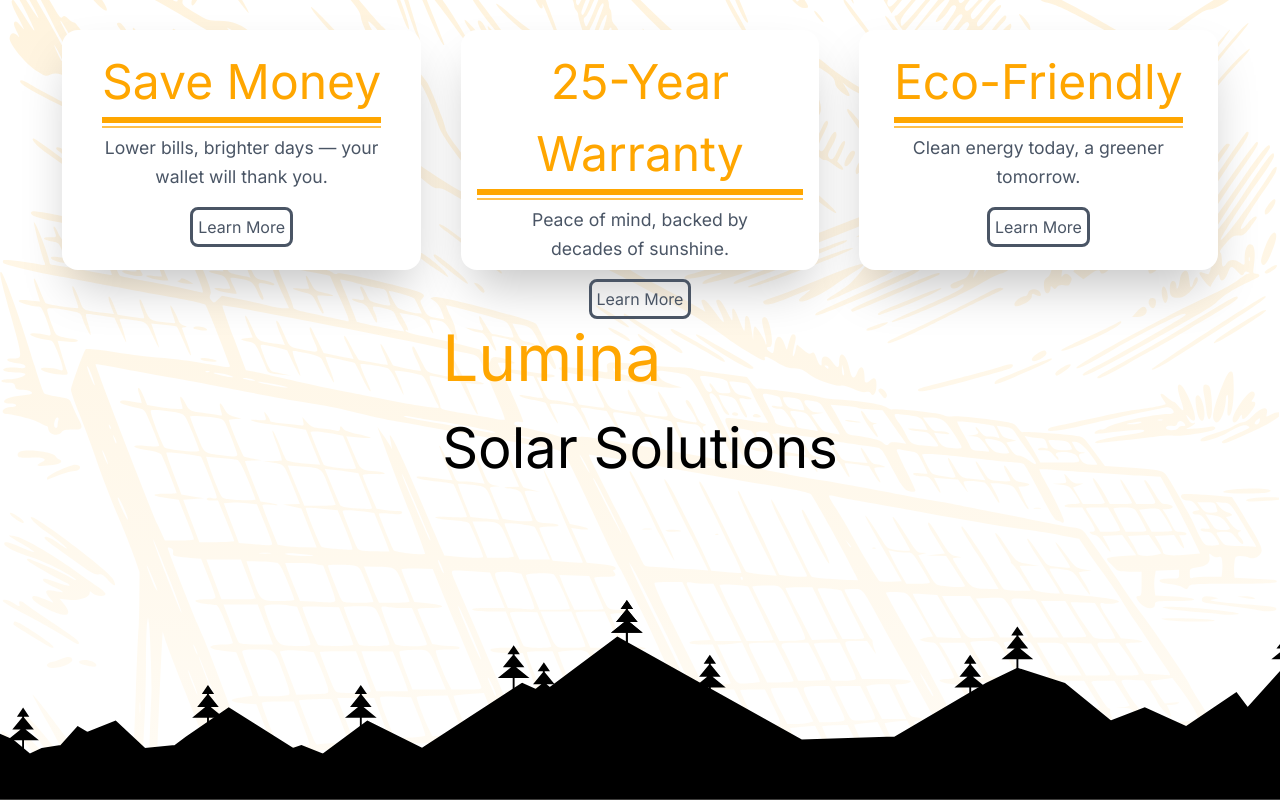
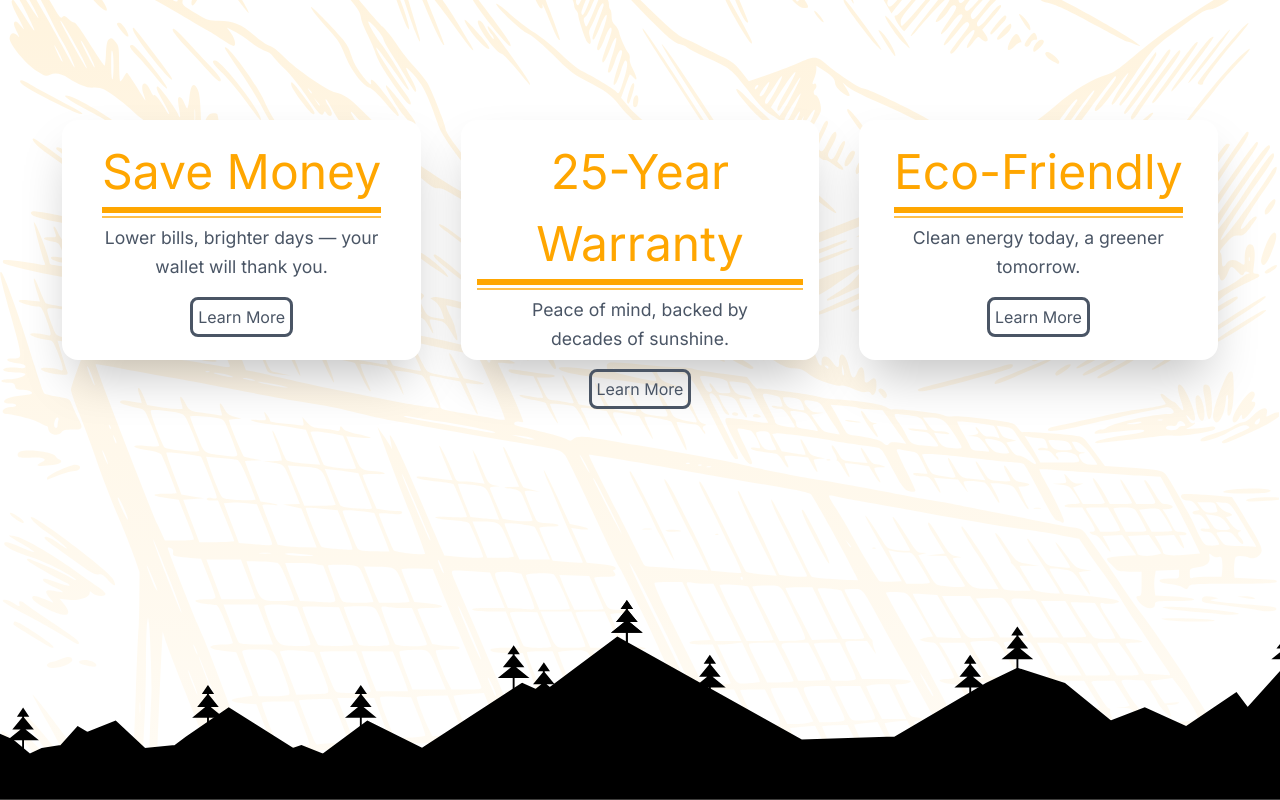
Before and after one commit to FlipVenter/TechnicalTest, a Next.js app: page / in a window 1280 px wide. Shown: the part 1410-2210 px from the top of the page. Built offline with nearby package versions, Linux system fonts and the light colour scheme.

Commit message:
fixed some styling inconsistencies

```diff
--- a/app/page.tsx
+++ b/app/page.tsx
@@ -469,11 +469,6 @@ export default function Home() {
               </div>
             </div>
           </div>
-          {/* <div className="text-[4vh]">with</div> */}
-          <div className="text-[7vh]  flex flex-col gap-0 justify-baseline items-baseline">
-            <div className="p-0 m-0 text-sun text-[8vh]">Lumina</div>
-            <div className="p-0 m-0">Solar Solutions</div>
-          </div>
         </div>
 
         {/* footer */}
```
